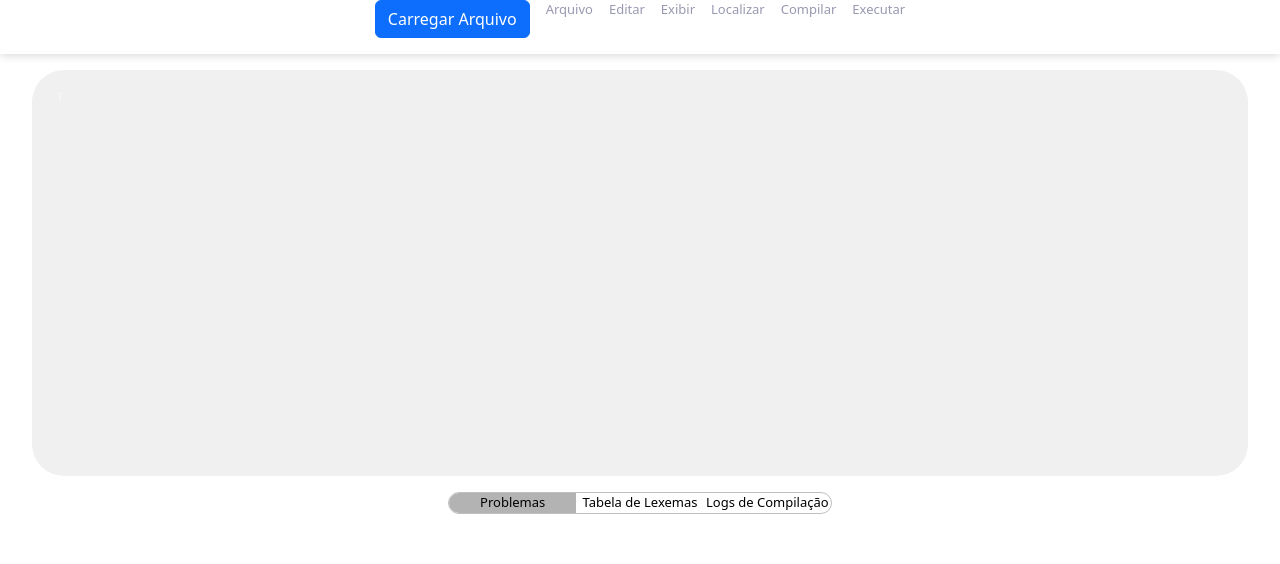
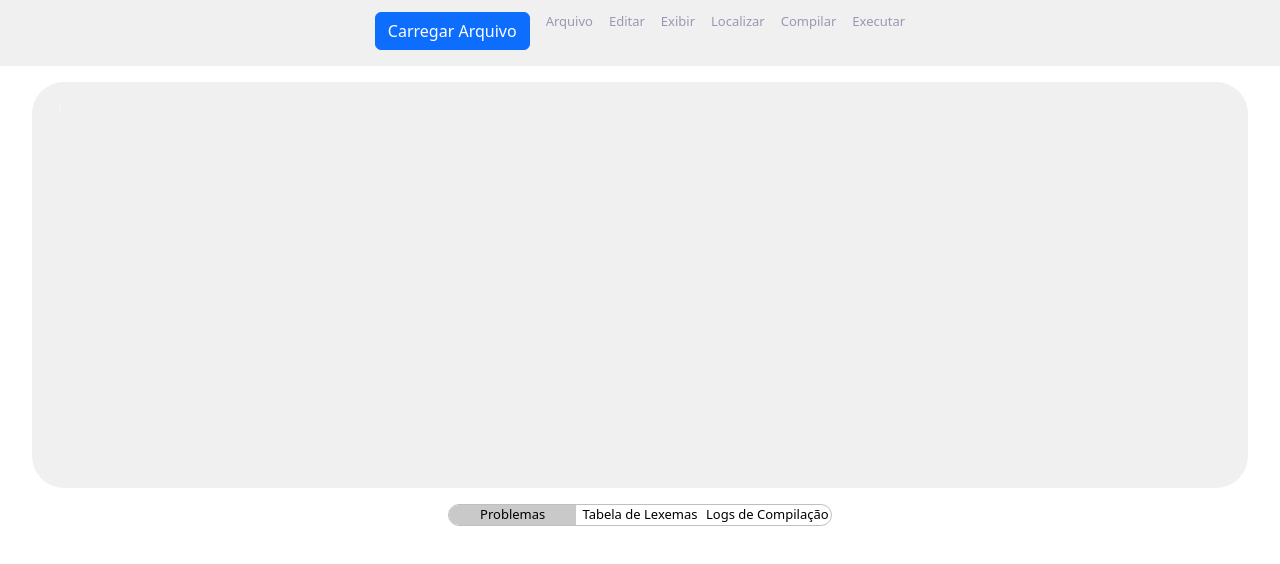
Before and after one commit to Igorjr19/compilets, a React (Vite) app: page / in a window 1280 px wide. Shown: the top 564 px of the page. Built offline with nearby package versions, Linux system fonts and the light colour scheme.

Commit message:
Fixing styles

```diff
--- a/src/App.css
+++ b/src/App.css
@@ -10,7 +10,7 @@
 */
 
 .header {
-  /* background-color: #202020; */
+  background-color: #202020;
   color: white;
   display: flex;
   justify-content: space-around;
@@ -18,6 +18,7 @@
   text-align: center;
   width: 100%;
   box-shadow: 0 0 10px rgba(0, 0, 0, 0.5);
+  padding-top: 0.75rem;
 }
 
 .header ul {
@@ -42,8 +43,41 @@
   color: white;
 }
 
+.submenu {
+  flex-direction: column;
+  align-items: center;
+  position: absolute;
+  z-index: 3;
+  background-color: #202020;
+  color: white;
+  display: none;
+  text-align: center;
+  box-shadow: 0 0 10px rgba(0, 0, 0, 0.5);
+  top: 2rem;
+  /* margin-left: -1rem; */
+}
+
+.submenu li {
+  font-weight: 400;
+  font-size: small;
+  color: #9899b1;
+  margin: 0;
+  width: 100%;
+  padding: 0.2rem 1rem;
+  border-radius: 0.2rem;
+  transition: 0.2s;
+  cursor: pointer;
+}
+
 @media (prefers-color-scheme: light) {
   .header {
+    background-color: #f0f0f0;
+    box-shadow: 0 0 10px rgba(0, 0, 0, 0.2);
+  }
+
+  .submenu {
+    background-color: #f0f0f0;
+    color: black;
     box-shadow: 0 0 10px rgba(0, 0, 0, 0.2);
   }
 
@@ -55,6 +89,10 @@
 
 /* // MARK: File Area
 */
+
+.content {
+  background-color: #242424;
+}
 
 .file-area {
   width: 95%;
@@ -142,6 +180,10 @@ ul.nav li.active {
 }
 
 @media (prefers-color-scheme: light) {
+  .content {
+    background-color: #fff;
+  }
+
   .file-area {
     background: #f0f0f0;
     color: #000;
@@ -156,7 +198,7 @@ ul.nav li.active {
   }
 
   ul.nav li.active {
-    background: hsl(0, 0%, 70%);
+    background: rgba(0, 0, 0, 0.2);
   }
 }
 
@@ -244,12 +286,13 @@ ul.nav-tools li.active {
   }
 
   ul.nav-tools li.active {
-    background: hsl(0, 0%, 70%);
+    background: hsl(0, 0%, 79%);
   }
-
-  /* // MARK: Modal
-*/
 }
 
-.modal {
+@media (prefers-color-scheme: light) {
+  .modal-load-file .modal-content {
+    background: #fff;
+    color: #000;
+  }
 }
--- a/src/components/default-table/default-table.css
+++ b/src/components/default-table/default-table.css
@@ -12,9 +12,9 @@ table {
 }
 
 thead {
+  border-bottom: 2px solid #1d1d1d;
+  color: #ededed;
   background-color: #242424;
-  border-bottom: 2px solid #e0e0e0;
-  color: #ededed;
   position: sticky;
   top: 0;
   z-index: 1;
@@ -33,3 +33,15 @@ td {
 th {
   font-size: 1.2rem;
 }
+
+@media (prefers-color-scheme: light) {
+  thead {
+    background-color: #fff;
+    border-bottom: 2px solid #e0e0e0;
+    color: #242424;
+  }
+
+  tbody {
+    color: #242424;
+  }
+}
--- a/src/index.css
+++ b/src/index.css
@@ -11,6 +11,10 @@
   text-rendering: optimizeLegibility;
   -webkit-font-smoothing: antialiased;
   -moz-osx-font-smoothing: grayscale;
+
+  --bs-border-color: #1a1a1a;
+  --bs-body-bg: #242424;
+  --bs-body-color: #fff;
 }
 
 a {
@@ -57,6 +61,10 @@ button:focus-visible {
   :root {
     color: #213547;
     background-color: #ffffff;
+
+    --bs-border-color: #e9ecef;
+    --bs-body-bg: #ffffff;
+    --bs-body-color: #212529;
   }
   a:hover {
     color: #747bff;
```
